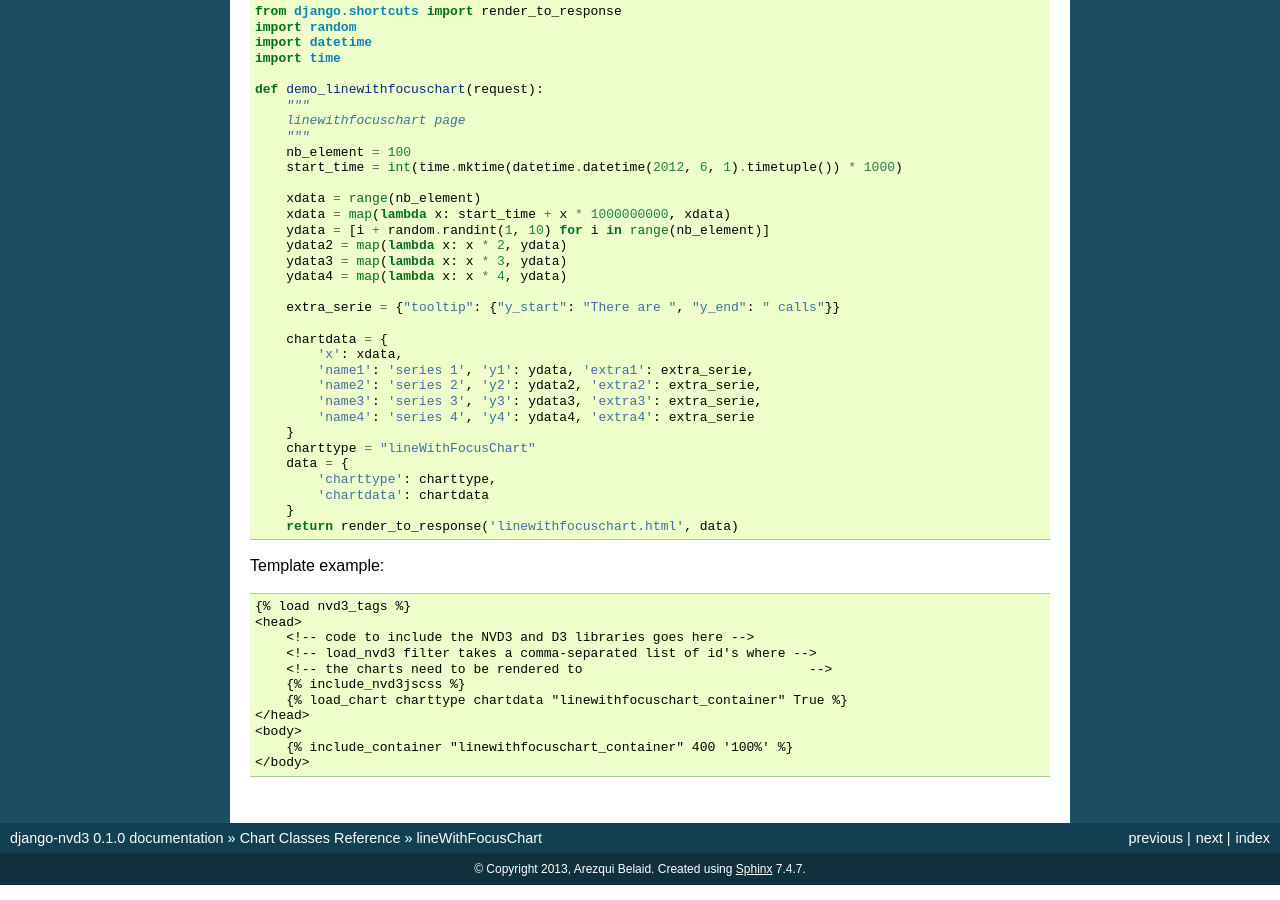
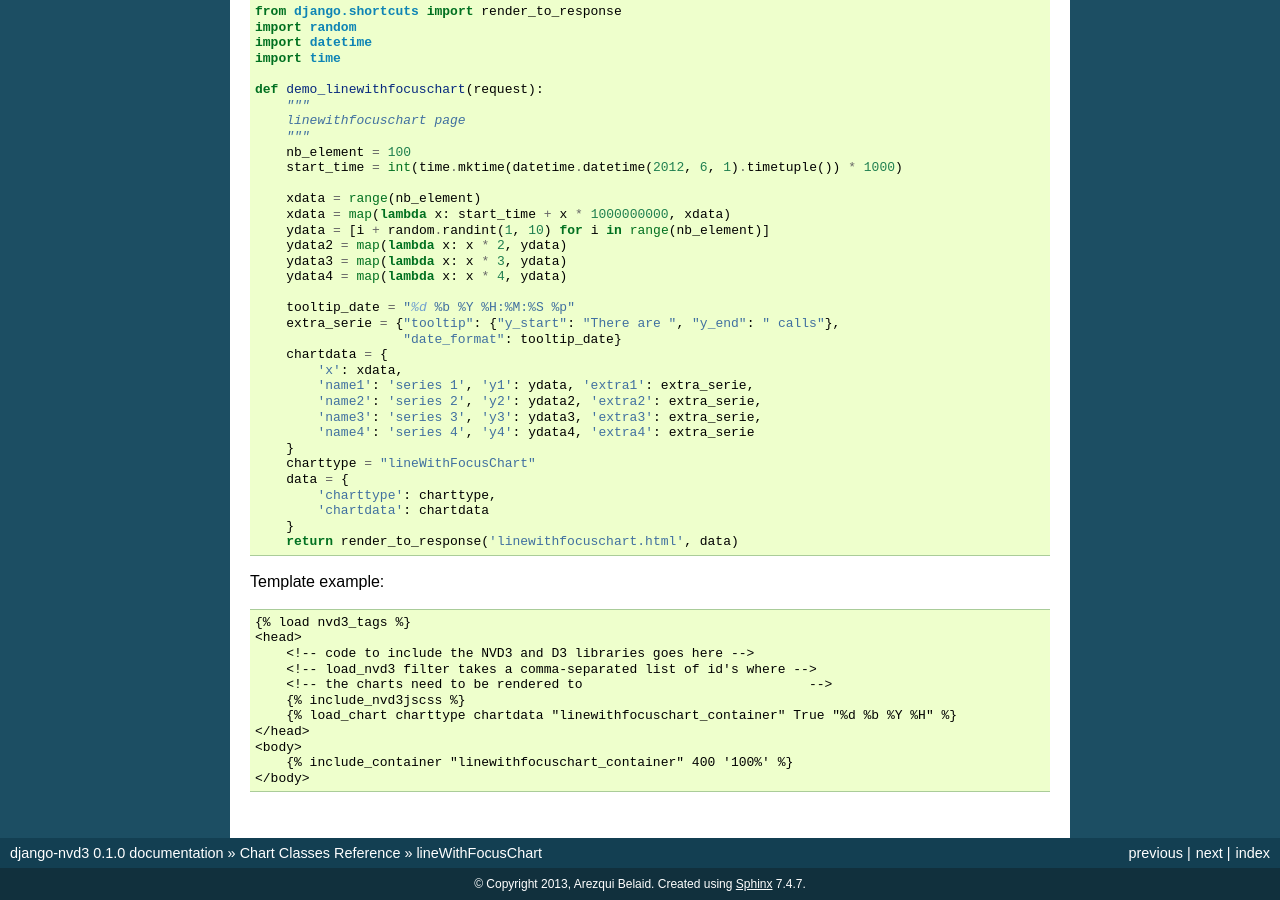
Before and after one commit to areski/django-nvd3, a Sphinx documentation site: the page built from docs/source/classes-doc/line-with-focus-chart.rst, in a window 1280 px wide and 900 px high, scrolled down 685 px. Built offline with Sphinx 7.4.7, drawn with Linux system fonts in a browser that asks for light colours.

Commit message:
update demoproject views + doc

```diff
--- a/docs/source/classes-doc/line-chart.rst
+++ b/docs/source/classes-doc/line-chart.rst
@@ -27,7 +27,9 @@ Django example::
         ydata = [i + random.randint(1, 10) for i in range(nb_element)]
         ydata2 = map(lambda x: x * 2, ydata)
 
-        extra_serie = {"tooltip": {"y_start": "", "y_end": " cal"}}
+        tooltip_date = "%d %b %Y %H:%M:%S %p"
+        extra_serie = {"tooltip": {"y_start": "", "y_end": " cal"},
+                       "date_format": tooltip_date}
         chartdata = {'x': xdata,
                      'name1': 'series 1', 'y1': ydata, 'extra1': extra_serie,
                      'name2': 'series 2', 'y2': ydata2, 'extra2': extra_serie}
@@ -47,7 +49,7 @@ Template example::
         <!-- load_nvd3 filter takes a comma-separated list of id's where -->
         <!-- the charts need to be rendered to                             -->
         {% include_nvd3jscss %}
-        {% load_chart charttype chartdata "linechart_container" True %}
+        {% load_chart charttype chartdata "linechart_container" True "%d %b %Y %H" %}
     </head>
     <body>
         {% include_container "linechart_container" 400 600 %}
--- a/docs/source/classes-doc/line-with-focus-chart.rst
+++ b/docs/source/classes-doc/line-with-focus-chart.rst
@@ -32,8 +32,9 @@ Django example::
         ydata3 = map(lambda x: x * 3, ydata)
         ydata4 = map(lambda x: x * 4, ydata)
 
-        extra_serie = {"tooltip": {"y_start": "There are ", "y_end": " calls"}}
-
+        tooltip_date = "%d %b %Y %H:%M:%S %p"
+        extra_serie = {"tooltip": {"y_start": "There are ", "y_end": " calls"},
+                       "date_format": tooltip_date}
         chartdata = {
             'x': xdata,
             'name1': 'series 1', 'y1': ydata, 'extra1': extra_serie,
@@ -57,7 +58,7 @@ Template example::
         <!-- load_nvd3 filter takes a comma-separated list of id's where -->
         <!-- the charts need to be rendered to                             -->
         {% include_nvd3jscss %}
-        {% load_chart charttype chartdata "linewithfocuschart_container" True %}
+        {% load_chart charttype chartdata "linewithfocuschart_container" True "%d %b %Y %H" %}
     </head>
     <body>
         {% include_container "linewithfocuschart_container" 400 '100%' %}
```
Also changed, not shown: 3 other files.
